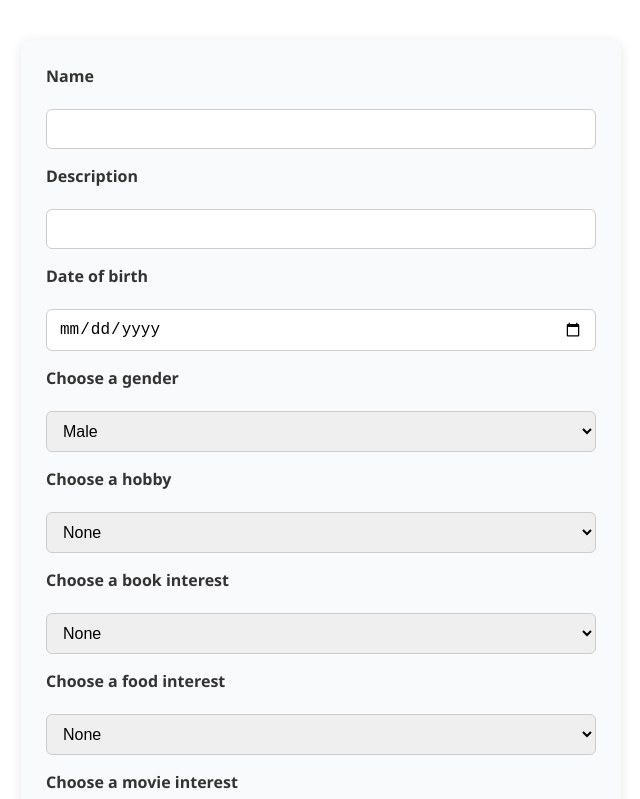
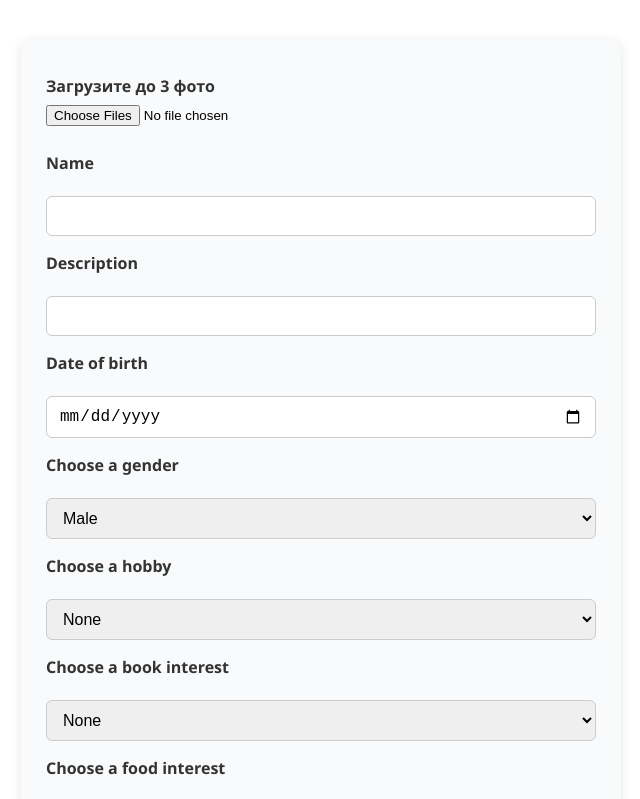
Before and after one commit to Maver1ck1111/Dater.Frontend, a React (Vite) app: page /profileform in a window 1280 px wide. Shown: the top 799 px of the page, without its empty margins (319-959 px from the left). Built offline with nearby package versions, Linux system fonts and the light colour scheme.

Commit message:
added component for photo inputs, and added validation for it

```diff
--- a/src/Validators/ProfileFormValidation.ts
+++ b/src/Validators/ProfileFormValidation.ts
@@ -9,14 +9,19 @@ import { MovieInterest } from "../Enums/MovieInterest";
 import { LyfestyleInterest } from "../Enums/LyfestyleInterest";
 import { BookInterest } from "../Enums/BookInterest";
 
-export const profileSchema = z.object({
-    name: z.string().max(30, "Name must be no longer than 30 characters").min(5, "Name must be at least 5 characters long"),
-    description: z.string().max(300, "Description must be no longer than 300 characters").min(20,"Description must be at least 20 characters long"),
-    dateOfBirth:
-        z.string()
-        .refine(val => !isNaN(Date.parse(val)), {
-            message: "Invalid date format",
-        }),
+export const profileSchema = z
+  .object({
+    name: z
+      .string()
+      .max(30, "Name must be no longer than 30 characters")
+      .min(5, "Name must be at least 5 characters long"),
+    description: z
+      .string()
+      .max(300, "Description must be no longer than 300 characters")
+      .min(20, "Description must be at least 20 characters long"),
+    dateOfBirth: z.string().refine((val) => !isNaN(Date.parse(val)), {
+      message: "Invalid date format",
+    }),
     bookInterest: z.nativeEnum(BookInterest),
     foodInterest: z.nativeEnum(FoodInterest),
     hobbyInterest: z.nativeEnum(HobbyInterest),
@@ -25,8 +30,12 @@ export const profileSchema = z.object({
     movieInterest: z.nativeEnum(MovieInterest),
     musicInterest: z.nativeEnum(MusicInterest),
     sportInterest: z.nativeEnum(SportInterest),
-    travelInterest: z.nativeEnum(TravelInterest)
-}).superRefine((data, ctx) => {
+    travelInterest: z.nativeEnum(TravelInterest),
+    photos: z
+      .array(z.instanceof(File))
+      .nonempty({ message: "Upload at least 1 photo" }),
+  })
+  .superRefine((data, ctx) => {
     const filledCount = [
       data.bookInterest !== BookInterest.None,
       data.foodInterest !== FoodInterest.None,
@@ -47,6 +56,6 @@ export const profileSchema = z.object({
         path: ["_form"],
       });
     }
-});
+  });
 
 export type ProfileDataValidation = z.infer<typeof profileSchema>;
--- /dev/null
+++ b/src/components/Profile/PhotosInput.css
@@ -0,0 +1,41 @@
+.image-uploader {
+  margin-top: 10px;
+}
+
+.image-uploader-label {
+  display: block;
+  margin-bottom: 6px;
+  font-weight: 600;
+}
+
+.image-previews {
+  margin-top: 10px;
+}
+
+.image-preview-wrapper {
+  display: inline-block;
+  position: relative;
+  margin-right: 10px;
+}
+
+.image-preview {
+  max-width: 150px;
+  border-radius: 8px;
+  display: block;
+}
+
+.image-remove-btn {
+  position: absolute;
+  top: 0;
+  right: 0;
+  background: red;
+  color: white;
+  border: none;
+  border-radius: 50%;
+  width: 24px;
+  height: 24px;
+  cursor: pointer;
+  font-size: 18px;
+  line-height: 18px;
+  padding: 0;
+}
--- /dev/null
+++ b/src/components/Profile/PhotosInput.tsx
@@ -0,0 +1,91 @@
+import React, { useState } from "react";
+import "./PhotosInput.css";
+
+type ImageUploaderProps = {
+  error?: string;
+  onFilesChange?: (files: File[]) => void;
+};
+
+export function PhotosInput({ error, onFilesChange }: ImageUploaderProps) {
+  const [selectedFiles, setSelectedFiles] = useState<File[]>([]);
+  const [previews, setPreviews] = useState<string[]>([]);
+
+  const handleImageChange = (e: React.ChangeEvent<HTMLInputElement>) => {
+    const files = e.target.files;
+    if (!files) return;
+
+    const filesArray = Array.from(files);
+
+    if (selectedFiles.length + filesArray.length > 3) {
+      alert("You can choose up to 3 photos only");
+      return;
+    }
+
+    const newFiles = [...selectedFiles, ...filesArray];
+    setSelectedFiles(newFiles);
+    onFilesChange?.(newFiles);
+
+    const newPreviews: string[] = [];
+
+    newFiles.forEach((file) => {
+      const reader = new FileReader();
+      reader.onloadend = () => {
+        if (typeof reader.result === "string") {
+          newPreviews.push(reader.result);
+
+          if (newPreviews.length === newFiles.length) {
+            setPreviews(newPreviews);
+          }
+        }
+      };
+      reader.readAsDataURL(file);
+    });
+
+    e.target.value = "";
+  };
+
+  const removeImage = (index: number) => {
+    const newFiles = selectedFiles.filter((_, i) => i !== index);
+    setSelectedFiles(newFiles);
+    onFilesChange?.(newFiles);
+
+    const newPreviews = previews.filter((_, i) => i !== index);
+    setPreviews(newPreviews);
+  };
+
+  return (
+    <div className="image-uploader">
+      <label htmlFor="photos" className="image-uploader-label">
+        Загрузите до 3 фото
+      </label>
+      <input
+        type="file"
+        id="photos"
+        accept="image/*"
+        multiple
+        onChange={handleImageChange}
+      />
+
+      <div className="image-previews">
+        {previews.map((src, idx) => (
+          <div key={idx} className="image-preview-wrapper">
+            <img
+              src={src}
+              alt={`preview ${idx + 1}`}
+              className="image-preview"
+            />
+            <button
+              type="button"
+              className="image-remove-btn"
+              onClick={() => removeImage(idx)}
+              aria-label={`Удалить фото ${idx + 1}`}
+            >
+              ×
+            </button>
+          </div>
+        ))}
+      </div>
+      {error && <p className="error">{error}</p>}
+    </div>
+  );
+}
--- a/src/components/Profile/ProfileForm.tsx
+++ b/src/components/Profile/ProfileForm.tsx
@@ -1,5 +1,5 @@
-import { useForm} from "react-hook-form";
-import { profileSchema, type ProfileDataValidation } from "../../Validators/ProfileFormValidation";
+import { useForm } from "react-hook-form";
+import { profileSchema } from "../../Validators/ProfileFormValidation";
 import { zodResolver } from "@hookform/resolvers/zod";
 import { Gender } from "../../Enums/Gender";
 import { HobbyInterest } from "../../Enums/HobbyInterest";
@@ -11,16 +11,25 @@ import { SportInterest } from "../../Enums/SportInterest";
 import { TravelInterest } from "../../Enums/TravelInterest";
 import { LyfestyleInterest } from "../../Enums/LyfestyleInterest";
 import type z from "zod";
-import "./ProfileForm.css"
+import "./ProfileForm.css";
+import { useState } from "react";
+import { PhotosInput } from "./PhotosInput";
+import type { SubmitHandler } from "react-hook-form";
 
 type FormValues = z.infer<typeof profileSchema> & {
   _form?: string;
 };
 
 export default function ProfileForm() {
-  const { formState: { errors }, register, handleSubmit } = useForm<FormValues>({
+  const [images, setImages] = useState<File[]>([]);
+
+  const {
+    formState: { errors },
+    register,
+    handleSubmit,
+  } = useForm<FormValues>({
     resolver: zodResolver(profileSchema),
-    mode: 'onBlur',
+    mode: "onBlur",
     defaultValues: {
       gender: Gender.Male,
       bookInterest: BookInterest.None,
@@ -31,25 +40,34 @@ export default function ProfileForm() {
       musicInterest: MusicInterest.None,
       sportInterest: SportInterest.None,
       travelInterest: TravelInterest.None,
+      photos: [],
     },
   });
 
-  const onSubmit = (data: ProfileDataValidation) => {
-    console.log("Form data:", data);
+  const onSubmit: SubmitHandler<FormValues> = (data) => {
+    console.log(data);
+    console.log(images);
   };
 
   return (
     <form onSubmit={handleSubmit(onSubmit)} className="profile-form">
+      <PhotosInput onFilesChange={setImages} error={errors.photos?.message} />
+
       <label htmlFor="name">Name</label>
       <input type="text" id="name" {...register("name")} />
       {errors.name && <p className="error">{errors.name.message}</p>}
 
       <label htmlFor="description">Description</label>
       <input type="text" id="description" {...register("description")} />
-    {errors.description && <p className="error">{errors.description.message}</p>}
+      {errors.description && (
+        <p className="error">{errors.description.message}</p>
+      )}
 
       <label htmlFor="date">Date of birth</label>
       <input type="date" id="date" {...register("dateOfBirth")} />
+      {errors.dateOfBirth?.message && (
+        <p className="error">{errors.dateOfBirth.message}</p>
+      )}
 
       <label htmlFor="gender">Choose a gender</label>
       <select id="gender" {...register("gender")}>
@@ -132,9 +150,11 @@ export default function ProfileForm() {
         ))}
       </select>
 
-    {errors._form && <p className="error">{errors._form.message}</p>}
+      {errors._form?.message && <p className="error">{errors._form.message}</p>}
 
-    <button type="submit" className="submit-btn">Submit</button>
+      <button type="submit" className="submit-btn">
+        Submit
+      </button>
     </form>
-  )
+  );
 }
```
Lines whose indentation alone changed are shown as unchanged.
